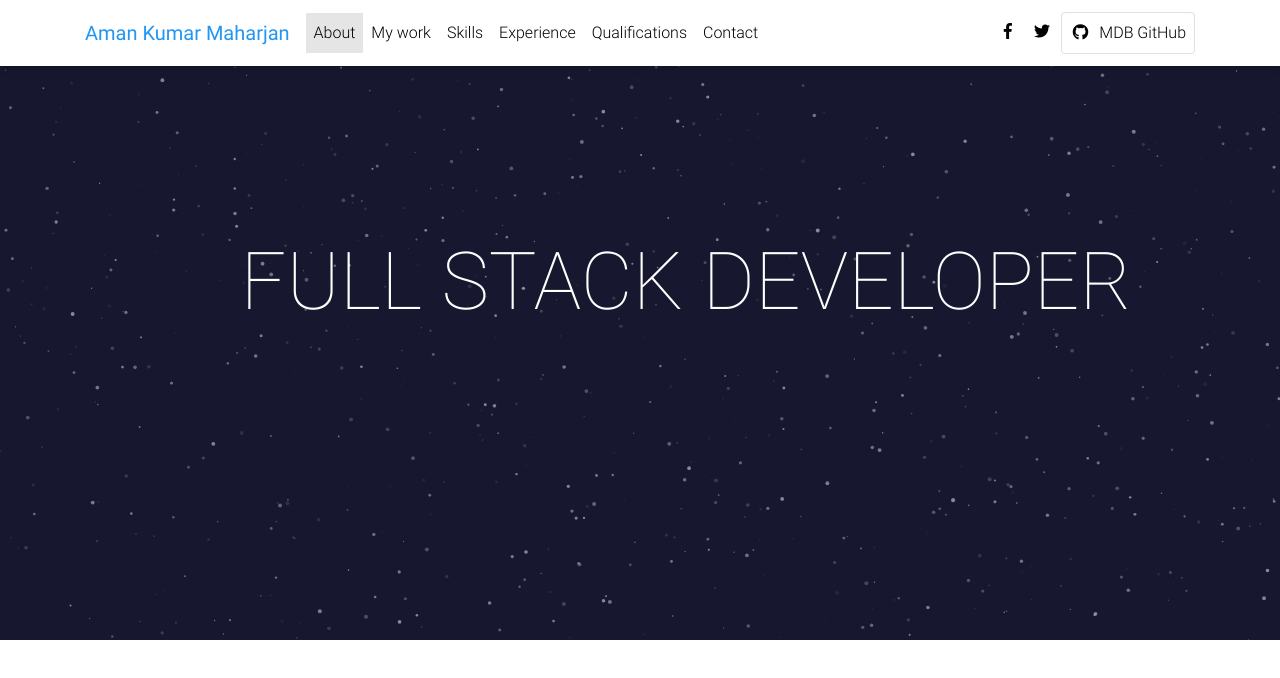
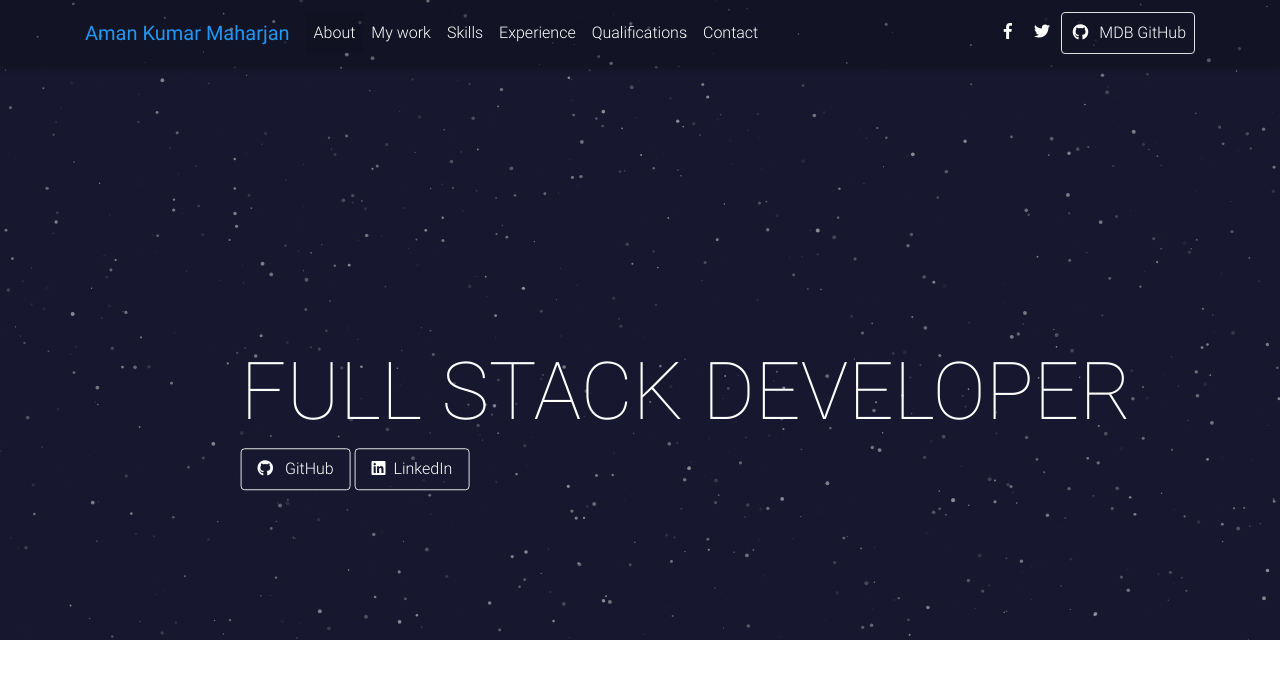
Before and after one commit to amankmaharjan/amankmaharjan.github.io, a website: page index.html in a window 1280 px wide. Drawn offline with nearby package versions, Linux system fonts and the light colour scheme.

Commit message:
icon added

```diff
--- a/index.html
+++ b/index.html
@@ -25,7 +25,7 @@
 <header>
 
     <!-- Navbar -->
-    <nav class="navbar fixed-top navbar-expand-lg navbar-light white scrolling-navbar">
+    <nav class="navbar fixed-top navbar-expand-lg navbar-light  scrolling-navbar">
         <div class="container">
 
             <!-- Brand -->
@@ -41,34 +41,35 @@
             </button>
 
             <!-- Links -->
-            <div class="collapse navbar-collapse" id="navbarSupportedContent">
+            <div class="collapse navbar-collapse  " id="navbarSupportedContent">
 
                 <!-- Left -->
-                <ul class="navbar-nav mr-auto">
+                <ul class="navbar-nav mr-auto ">
                     <li class="nav-item active">
-                        <a class="nav-link waves-effect" href="#">About
+                        <a class="nav-link waves-effect white-text" href="#">About
                             <span class="sr-only">(current)</span>
                         </a>
                     </li>
                     <li class="nav-item">
-                        <a class="nav-link waves-effect" href="https://mdbootstrap.com/docs/jquery/" target="_blank">My
+                        <a class="nav-link waves-effect white-text" href="https://mdbootstrap.com/docs/jquery/"
+                           target="_blank">My
                             work</a>
                     </li>
                     <li class="nav-item">
-                        <a class="nav-link waves-effect"
+                        <a class="nav-link waves-effect white-text"
                            href="https://mdbootstrap.com/docs/jquery/getting-started/download/"
                            target="_blank">Skills</a>
                     </li>
                     <li class="nav-item">
-                        <a class="nav-link waves-effect" href="https://mdbootstrap.com/education/bootstrap/"
+                        <a class="nav-link waves-effect white-text" href="https://mdbootstrap.com/education/bootstrap/"
                            target="_blank">Experience</a>
                     </li>
                     <li class="nav-item">
-                        <a class="nav-link waves-effect" href="https://mdbootstrap.com/education/bootstrap/"
+                        <a class="nav-link waves-effect white-text" href="https://mdbootstrap.com/education/bootstrap/"
                            target="_blank">Qualifications</a>
                     </li>
                     <li class="nav-item">
-                        <a class="nav-link waves-effect" href="https://mdbootstrap.com/education/bootstrap/"
+                        <a class="nav-link waves-effect white-text" href="https://mdbootstrap.com/education/bootstrap/"
                            target="_blank">Contact</a>
                     </li>
                 </ul>
@@ -76,18 +77,20 @@
                 <!-- Right -->
                 <ul class="navbar-nav nav-flex-icons">
                     <li class="nav-item">
-                        <a href="https://www.facebook.com/mdbootstrap" class="nav-link waves-effect" target="_blank">
+                        <a href="https://www.facebook.com/mdbootstrap " class="nav-link waves-effect white-text"
+                           target="_blank">
                             <i class="fab fa-facebook-f"></i>
                         </a>
                     </li>
                     <li class="nav-item">
-                        <a href="https://twitter.com/MDBootstrap" class="nav-link waves-effect" target="_blank">
+                        <a href="https://twitter.com/MDBootstrap" class="nav-link waves-effect white-text"
+                           target="_blank">
                             <i class="fab fa-twitter"></i>
                         </a>
                     </li>
                     <li class="nav-item">
                         <a href="https://github.com/mdbootstrap/bootstrap-material-design"
-                           class="nav-link border border-light rounded waves-effect"
+                           class="nav-link border border-light rounded waves-effect white-text"
                            target="_blank">
                             <i class="fab fa-github mr-2"></i>MDB GitHub
                         </a>
@@ -113,6 +116,14 @@
 </div>
 <div id="text">
     <h1 style="color:white; font-weight: 100; font-size: 80px; text-transform: uppercase;"> Full Stack Developer</h1>
+    <a class="nav-link border border-light rounded waves-effect white-text"
+       target="_blank">
+        <i class="fab fa-github mr-2"></i> GitHub
+    </a>
+    <a class="nav-link border border-light rounded waves-effect white-text"
+       target="_blank">
+        <i class="fab fa-linkedin mr-2"></i>LinkedIn
+    </a>
 </div>
 
 
```
